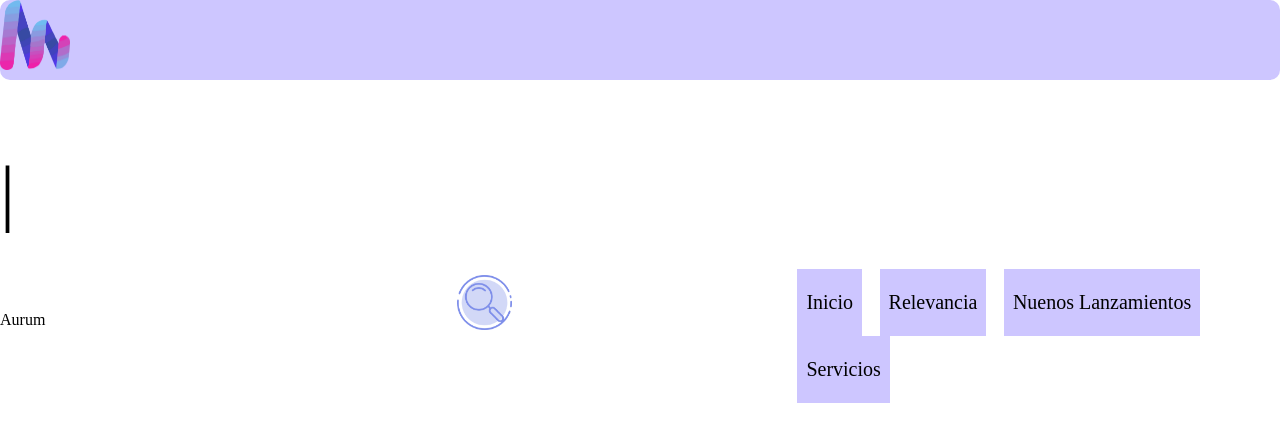
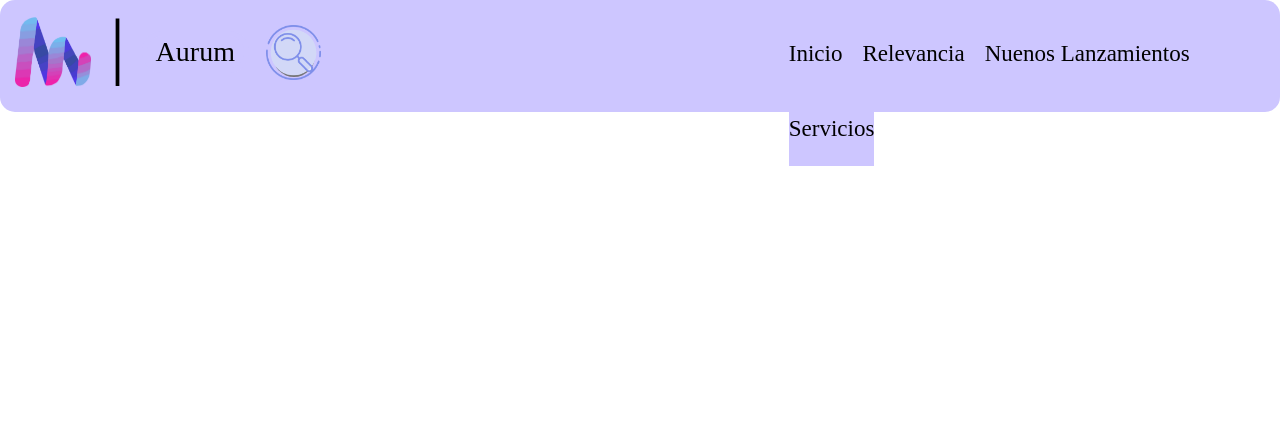
Before and after one commit to PauKaoomi/Aurum, a plain HTML site: page index.html in a window 1280 px wide. Drawn offline with nearby package versions, Linux system fonts and the light colour scheme.

Commit message:
Nuevos cambios en el Css

```diff
--- a/style.css
+++ b/style.css
@@ -1,65 +1,67 @@
 header{
+    height: 14vh;
+    width: 100%;
+
+    border-radius: 15px;
+    position: relative;
     background-color: #cdc6ff;
-    justify-content: space-between;
-    height: 10vh;
-    width: 100%;
-    border-radius: 10px;
-}
-.contenedor-logo{
-    width: 200px;
-    height: 80px;
-    position: relative;
 
 }
-.imagen{
-    padding: 12px 10px 11px 12px;
-}
-.simbolo{
-    margin: 2px;
-    padding: 17px 10px 0 10px ;
-    width: 65px;
-    left: 60px;
-    top: -98px;
-    color: #0c243d;
+
+.contenedor-imagen{
+    height: 100%;
+    width: 33%;
+    margin: 0px;
     position: relative;
 }
 
-.nombre{
-    margin: 2px;
-    padding: 6px;
-    font-size: 25px;
-    width: 85px;
-    left: 96px;
-    top: -152px;
-    border:#7f8fea 4px solid ;
+.imagen-logo{
+    padding: 0 15px ;
+    top: 15%;
+    width: 18%;
+    position: relative;
+}
+.nombre-logo{
+    left: 3%;
+    bottom: 8%;
+    width: 23%;
     text-align: center;
-    border-radius: 30px;
-    font-size: 25px;
-    color: #0c243d;
+    font-size: 28px;
     position: relative;
+    border: 5px solid #cdc6ff;
+    border-radius: 20px;
 
 }
+
+
+.imagen-logo, .simbolo-logo, .nombre-logo{
+    display: inline-block;
+    margin: 0;
+}
+
+
+.contenedor-imagen, .buscar, .menu{
+    display: inline-block;
+    margin: 0;
+
+}
+
+
 .buscar {
     position: relative;
-    padding: 17px 15px 17px 15px;
-    width: 50px;
-    height: 40px;
-    right: -35vw;
-    top: -80px;
-    text-align: left;
-
-
+    width: 18%;
+    height: 100%;
+    top: 15%;
+    right: 12%;
 
 }
 
 .buscar input {
     width: 0;
-    height: 40px;
+    height: 37%;
     padding: 0 19px;
     font-size: 18px;
     color: #000000;
-    outline: none;
-    border: 1px solid black;
     border-radius: 30px;
     position: absolute;
     transition: all 0.6s ease;
@@ -85,39 +87,29 @@ header{
 
 
 .buscar:hover input {
-    width: 300px;
+    width: 400px;
 }
 
 .buscar input:focus {
-    width: 300px;
+    width: 400px;
 }
 
 
-.menu::after{
-    content:'';
-    clear: both;
-    display: table;
-}
-
 .menu{
 
-    position: relative;
-    top:-162px;
-    right: -58vw;
-    height: 74px;
-    width: 40vw;
-    padding: 10px;
-    font-size: 30px;
+    position:  absolute;
+    height: 100%;
+    width: 38%;
+    right: 1%;
+
+
 }
 
 .menu ul{
-    float: right;
     list-style: none;
-    margin-right: 30px;
-    margin-top: 2px;
+    height: 100%;
     position: relative;
-
-
+    padding-inline-start: 0;
 
 }
 
@@ -125,25 +117,26 @@ header{
 
     display: inline-block;
     background: #cdc6ff;
-    margin: 0 5px;
+    margin: 0 8px;
 
 }
+
 
 
 .menu ul .servicios li{
 
     display: inline-block;
     background: #ffff;
-    margin: 0 5px;
     left:-110px;
+    margin-top: 19px;
 
 }
 .menu ul li a{
     color: rgb(0, 0, 0);
     text-decoration: none;
-    line-height: 67px;
-    font-size: 20px;
-    padding: 8px 9px;
+    line-height: 75px;
+    font-size: 23px;
+
 }
 
 .menu ul li a:hover{
@@ -157,7 +150,6 @@ header{
     position: absolute;
     top: 90px;
     padding-inline-start: 0;
-    width: 100px;
     opacity: 0;
     visibility: hidden;
     transition: top .3s;
@@ -174,22 +166,24 @@ header{
 
 .menu ul ul li{
     position: relative;
-    margin: 0px;
-    width: 200px;
+    width: 11vw;
     background-color: #ffff;
     float: none;
     display: list-item;
     border-bottom: 2px solid rgb(0, 0, 0);
     text-align: center;
     border-radius: 5px;
+    margin-top: 19px;
 }
 
-
+.menu ul ul li a{
+    font-size: 19px;
+}
 
 .menu ul ul ul li{
     position: relative;
     top: -40px;
-    left: 201px;
+    left: 150px;
     background-color: #ffff;
     border-radius: 5px;
 
```
Lines whose indentation alone changed are shown as unchanged.
